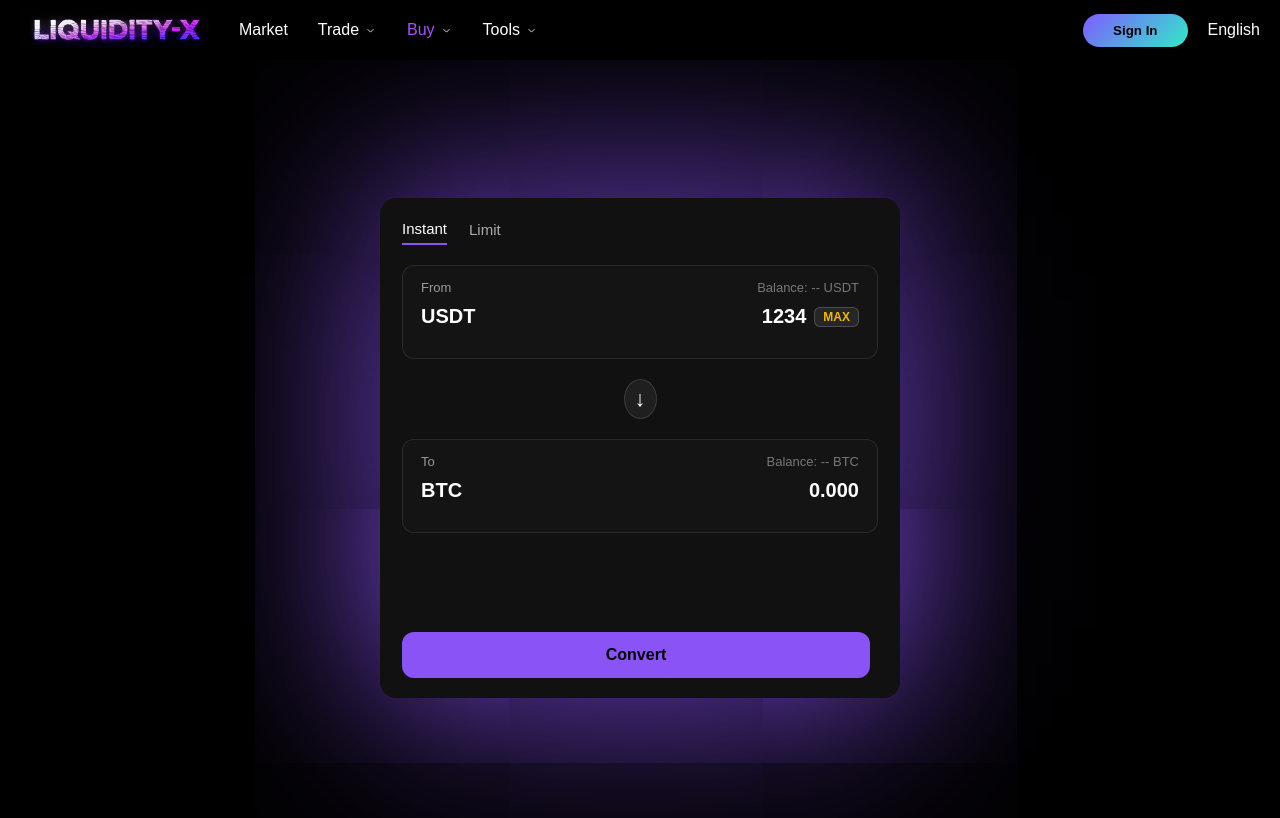
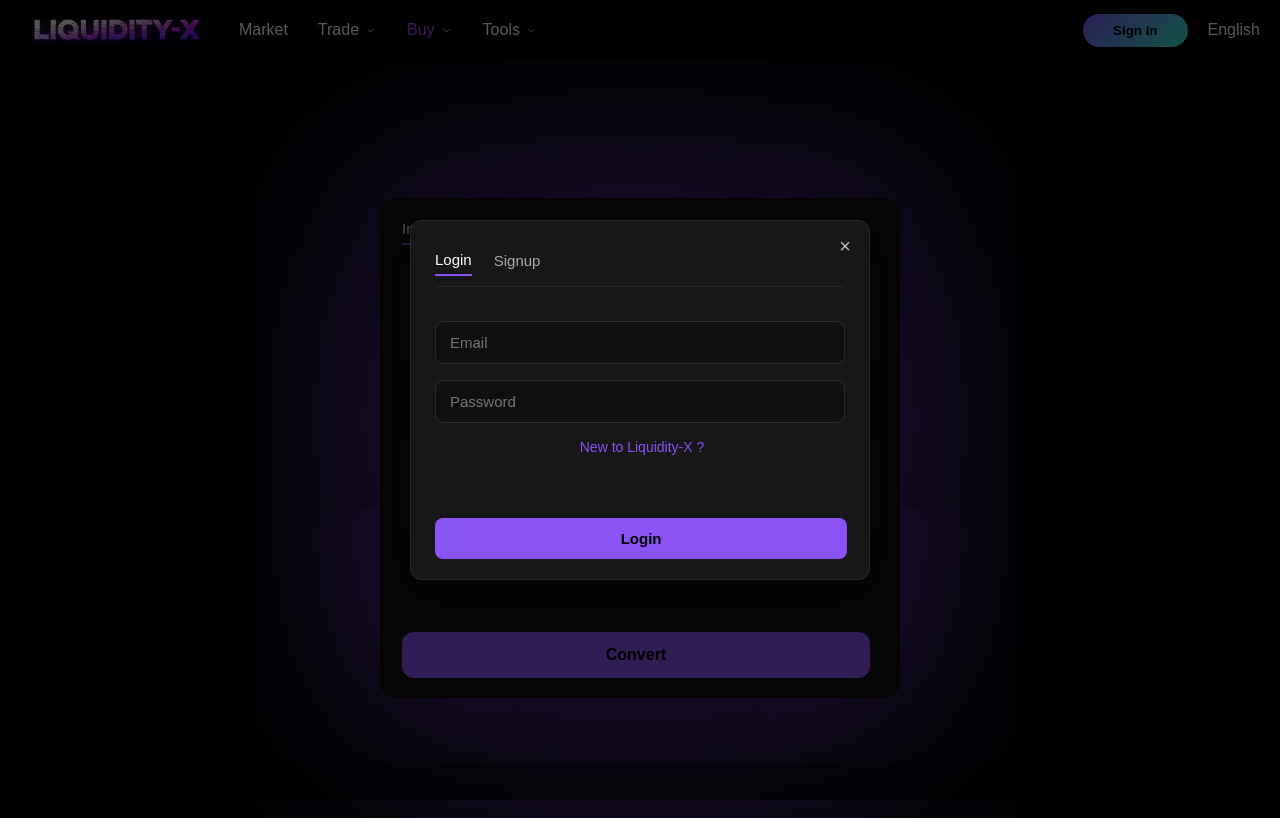
Before and after one commit to Sagar1280/LIquiditty-X, a React (Vite) app in the folder Frontend/: page /buy in a window 1280 px wide. Both pictures are taken after a click on the button "Sign In". Built offline with nearby package versions, Linux system fonts and the light colour scheme.

Commit message:
added signup button only UI and backend basix server started and mongoose connected

```diff
--- a/Frontend/package.json
+++ b/Frontend/package.json
@@ -12,7 +12,8 @@
   "dependencies": {
     "react": "^19.2.0",
     "react-dom": "^19.2.0",
-    "react-router-dom": "^7.12.0"
+    "react-router-dom": "^7.12.0",
+    "zustand": "^5.0.10"
   },
   "devDependencies": {
     "@eslint/js": "^9.39.1",
--- /dev/null
+++ b/Frontend/src/components/AuthModal.jsx
@@ -0,0 +1,29 @@
+import { useAuthStore } from "../store/authStore";
+import SignupForm from "./auth/SignupForm";
+import LoginForm from "./auth/LoginForm";
+
+const AuthModal = () => {
+    const authMode = useAuthStore(s => s.authModal);
+    const closeAuth = useAuthStore(s => s.closeAuth);
+    const openAuth = useAuthStore(s => s.openAuth);
+
+    return (
+        <div className="auth-overlay" onClick={closeAuth}>
+            <div className="auth-modal" onClick={(e) => e.stopPropagation()}>
+
+                <button className="auth-close" onClick={closeAuth}>×</button>
+
+                <div className="auth-tabs">
+                    <button className={authMode === "login" ? "active" : ""} onClick={() => openAuth("login")}>Login</button>
+                    <button className={authMode === "signup" ? "active" : ""} onClick={() => openAuth("signup")}>Signup</button>
+
+                </div>
+
+                {authMode === "login" ? <LoginForm /> : <SignupForm />}
+
+            </div>
+        </div>
+    );
+};
+
+export default AuthModal;
--- a/Frontend/src/components/Navbar.jsx
+++ b/Frontend/src/components/Navbar.jsx
@@ -1,6 +1,10 @@
 import { NavLink, useLocation } from "react-router-dom";
+import { useAuthStore } from "../store/authStore";
 
 function Navbar() {
+  // Zustand
+  const openAuth = useAuthStore((s) => s.openAuth);
+
 
   //Location specifer
   const location = useLocation();
@@ -13,34 +17,23 @@
   const isBuyActive = location.pathname.startsWith("/buy");
 
   return (
-
     <nav className="navbar">
-
-
       {/*-------------------------- LEFT MENU---------------------------------------------- */}
       <ul className="nav-menu nav-menu-left">
-        {/*------------------------------------- LOGO -------------------------------------*/}
+
         <li className="nav-logo">
-
           <NavLink to="/">
             <img src="/Essentials/Name.svg" alt="Liquidity-X" />
           </NavLink>
-
         </li>
 
-        {/*-------------------------------- MARKET *---------------------------------------*/}
         <li className="nav-item">Market</li>
 
         {/*---------------------------------TRADE------------------------------------------ */}
         <li className={`nav-item nav-dropdown ${isTradeActive ? "active" : ""}`}>
-
           <span className="nav-dropdown-trigger">
             Trade
-            <img
-              src="/Essentials/down-arrow.svg"
-              className="nav-arrow"
-              alt="dropdown"
-            />
+            <img src="/Essentials/down-arrow.svg" className="nav-arrow" alt="dropdown" />
           </span>
 
           <ul className="nav-dropdown-menu">
@@ -74,11 +67,7 @@
         <li className={`nav-item nav-dropdown ${isBuyActive ? "active" : ""}`}>
           <span className="nav-dropdown-trigger">
             Buy
-            <img
-              src="/Essentials/down-arrow.svg"
-              className="nav-arrow"
-              alt="dropdown"
-            />
+            <img src="/Essentials/down-arrow.svg" className="nav-arrow" alt="dropdown" />
           </span>
 
           <ul className="nav-dropdown-menu">
@@ -109,97 +98,30 @@
         </li>
 
         {/*------------------------------ -----TOOLS------------------------------------- */}
-        <li className="nav-item nav-dropdown ">
+        <li className="nav-item nav-dropdown">
           <span className="nav-dropdown-trigger">
             Tools
-            <img
-              src="/Essentials/down-arrow.svg"
-              className="nav-arrow"
-              alt="dropdown"
-            />
+            <img src="/Essentials/down-arrow.svg" className="nav-arrow" alt="dropdown" />
           </span>
 
           <ul className="nav-dropdown-menu tools">
-            <li>
-              <a
-                href="https://in.tradingview.com/"
-                target="_blank"
-                rel="noopener noreferrer"
-                className="dropdown-link"
-              >
-                <h3>TradingView</h3>
-                <p>Super-charting platform for investors</p>
-              </a>
-            </li>
-
-            <li>
-              <a
-                href="https://www.coinglass.com/"
-                target="_blank"
-                rel="noopener noreferrer"
-                className="dropdown-link"
-              >
-                <h3>Coinglass</h3>
-                <p>Liquidity & liquidation data</p>
-              </a>
-            </li>
-
-            <li>
-              <a
-                href="https://intothecryptoverse.com/"
-                target="_blank"
-                rel="noopener noreferrer"
-                className="dropdown-link"
-              >
-                <h3>CryptoVerse</h3>
-                <p>On-chain & cycle analysis</p>
-              </a>
-            </li>
-
-            <li>
-              <a
-                href="https://coinmarketcap.com/"
-                target="_blank"
-                rel="noopener noreferrer"
-                className="dropdown-link"
-              >
-                <h3>CryptoMarketCap</h3>
-                <p>Wide Range of Cryptocurrencies Available to Track</p>
-              </a>
-            </li>
-
-            <li>
-              <a
-                href="https://defillama.com/"
-                target="_blank"
-                rel="noopener noreferrer"
-                className="dropdown-link"
-              >
-                <h3>DefiLamma</h3>
-                <p> Best for DeFi insight</p>
-              </a>
-            </li>
-
-            <li>
-              <a
-                href="https://dune.com/home"
-                target="_blank"
-                rel="noopener noreferrer"
-                className="dropdown-link"
-              >
-                <h3>Dune Analytics</h3>
-                <p> All-in-one crypto data platform</p>
-              </a>
-            </li>
-
+            <li><a href="https://in.tradingview.com/" target="_blank" rel="noopener noreferrer" className="dropdown-link"><h3>TradingView</h3><p>Super-charting platform for investors</p></a></li>
+            <li><a href="https://www.coinglass.com/" target="_blank" rel="noopener noreferrer" className="dropdown-link"><h3>Coinglass</h3><p>Liquidity & liquidation data</p></a></li>
+            <li><a href="https://intothecryptoverse.com/" target="_blank" rel="noopener noreferrer" className="dropdown-link"><h3>CryptoVerse</h3><p>On-chain & cycle analysis</p></a></li>
+            <li><a href="https://coinmarketcap.com/" target="_blank" rel="noopener noreferrer" className="dropdown-link"><h3>CryptoMarketCap</h3><p>Wide Range of Cryptocurrencies Available to Track</p></a></li>
+            <li><a href="https://defillama.com/" target="_blank" rel="noopener noreferrer" className="dropdown-link"><h3>DefiLamma</h3><p>Best for DeFi insight</p></a></li>
+            <li><a href="https://dune.com/home" target="_blank" rel="noopener noreferrer" className="dropdown-link"><h3>Dune Analytics</h3><p>All-in-one crypto data platform</p></a></li>
           </ul>
         </li>
+
       </ul>
 
       {/*-------------------------- RIGHT MENU---------------------------------------------- */}
       <ul className="nav-menu nav-menu-right">
         <li>
-          <button className="btn-primary">Sign In</button>
+          <button className="btn-primary" onClick={() => openAuth("login")}>
+            Sign In
+          </button>
         </li>
         <li className="nav-language">English</li>
       </ul>
--- /dev/null
+++ b/Frontend/src/components/auth/LoginForm.jsx
@@ -0,0 +1,24 @@
+import SignupForm from "./SignupForm";
+import { useAuthStore } from "../../store/authStore";
+import AuthModal from "../AuthModal";
+
+const LoginForm = () => {
+
+  const openAuth = useAuthStore(s => s.openAuth);
+
+  return (
+    <div className="auth-form">
+
+    <input className="auth-input" placeholder="Email" type="email" />
+
+    <input className="auth-input" placeholder="Password" type="password" />
+
+    <button className="new-user" onClick={()=>openAuth("signup")}>New to Liquidity-X ?</button>
+
+    <button className="auth-submit">Login</button>
+
+  </div>
+  )
+};
+
+export default LoginForm;
--- /dev/null
+++ b/Frontend/src/components/auth/SignupForm.jsx
@@ -0,0 +1,12 @@
+const SignupForm = () => (
+  <div className="auth-form">
+    <input className="auth-input" placeholder="Email" />
+
+    <input className="auth-input" placeholder="Password" type="password" />
+
+    <input className="auth-input" placeholder="Confirm Password" type="password" />
+
+    <button className="auth-submit" >Signup</button>
+  </div>
+);
+export default SignupForm;
--- a/Frontend/src/layouts/Rootlayout.jsx
+++ b/Frontend/src/layouts/Rootlayout.jsx
@@ -1,12 +1,18 @@
 import Navbar from "../components/Navbar";
+import AuthModal from "../components/AuthModal.jsx";
 import {Outlet} from 'react-router-dom';
+import { useAuthStore } from "../store/authStore";
 
 
 const Rootlayout = () => {
+
+  const authModal = useAuthStore((s) => s.authModal);
+
   return (
     <>
     <Navbar />
     <Outlet />
+    {authModal && <AuthModal />}
     </>
   )
 }
--- /dev/null
+++ b/Frontend/src/store/authStore.js
@@ -0,0 +1,9 @@
+import { create } from "zustand";
+
+export const useAuthStore = create((set) => ({
+  authModal: null, // "login" or "signup"
+
+  openAuth: (mode) => set({ authModal: mode }),
+
+  closeAuth: () => set({ authModal: null }),
+}));
--- a/Frontend/src/styles/main.css
+++ b/Frontend/src/styles/main.css
@@ -1045,3 +1045,126 @@
   width: 24px;
   height: 24px;
 }
+
+/*---------------------------Signup /Login ------------------------------*/
+.auth-overlay {
+  position: fixed;
+  inset: 0;
+  background: rgba(0,0,0,0.65);
+  z-index: 2000;
+  display: flex;
+  justify-content: center;
+  align-items: center;
+}
+
+/* Modal box */
+.auth-modal {
+  width: 460px; /* wider */
+  min-height: 360px; /* more breathing room */
+  background: #171717;
+  border: 1px solid rgba(255,255,255,0.08);
+  border-radius: 12px;
+  padding: 24px;
+  display: flex;
+  flex-direction: column;
+  gap: 22px;
+  position: relative;
+  box-shadow: 0 10px 40px rgba(0,0,0,0.8);
+}
+
+/* Close button */
+.auth-close {
+  position: absolute;
+  top: 14px;
+  right: 18px;
+  background: none;
+  border: none;
+  color: #bbb;
+  font-size: 20px;
+  cursor: pointer;
+  transition: 0.2s;
+}
+
+.auth-close:hover {
+  color: white;
+}
+
+/* Tabs */
+.auth-tabs {
+  display: flex;
+  gap: 22px;
+  border-bottom: 1px solid rgba(255,255,255,0.07);
+  padding-bottom: 10px;
+  margin-bottom: 6px;
+}
+
+.auth-tabs button {
+  background: transparent;
+  border: none;
+  color: #aaa;
+  font-size: 15px;
+  font-weight: 500;
+  cursor: pointer;
+  padding: 6px 0;
+}
+
+.auth-tabs button.active {
+  color: white;
+  border-bottom: 2px solid #8a53f6; /* Binance accent */
+}
+
+/* Form layout */
+.auth-form {
+  display: flex;
+  flex-direction: column;
+  gap: 16px;
+  margin-top: 6px;
+}
+
+/* Inputs */
+.auth-input {
+  width: 100%;
+  padding: 12px 14px;
+  background: #0f0f0f;
+  border: 1px solid rgba(255,255,255,0.12);
+  border-radius: 8px;
+  color: white;
+  font-size: 15px;
+
+}
+
+.auth-input:focus {
+  outline: none;
+  border: 1px solid #8a53f6;
+}
+
+/* Submit button */
+.auth-submit {
+  background: #8a53f6;
+  border: none;
+  padding: 12px 0;
+  border-radius: 8px;
+  color: #000;
+  font-weight: 600;
+  font-size: 15px;
+  cursor: pointer;
+  transition: 0.15s;
+  position: absolute;
+  bottom:20px;
+  width:90%;
+  display: flex;
+  justify-content: center;
+
+}
+
+.auth-submit:hover {
+  filter: brightness(0.8);
+}
+
+.new-user{
+  font-size: 14px;
+  color:#8a53f6;
+  cursor: pointer;
+  margin-left: 4px;background-color: #00000000;
+  border: none;
+}
```
Also changed, not shown: 1 other file (tests, documents, lock files or other folders).
